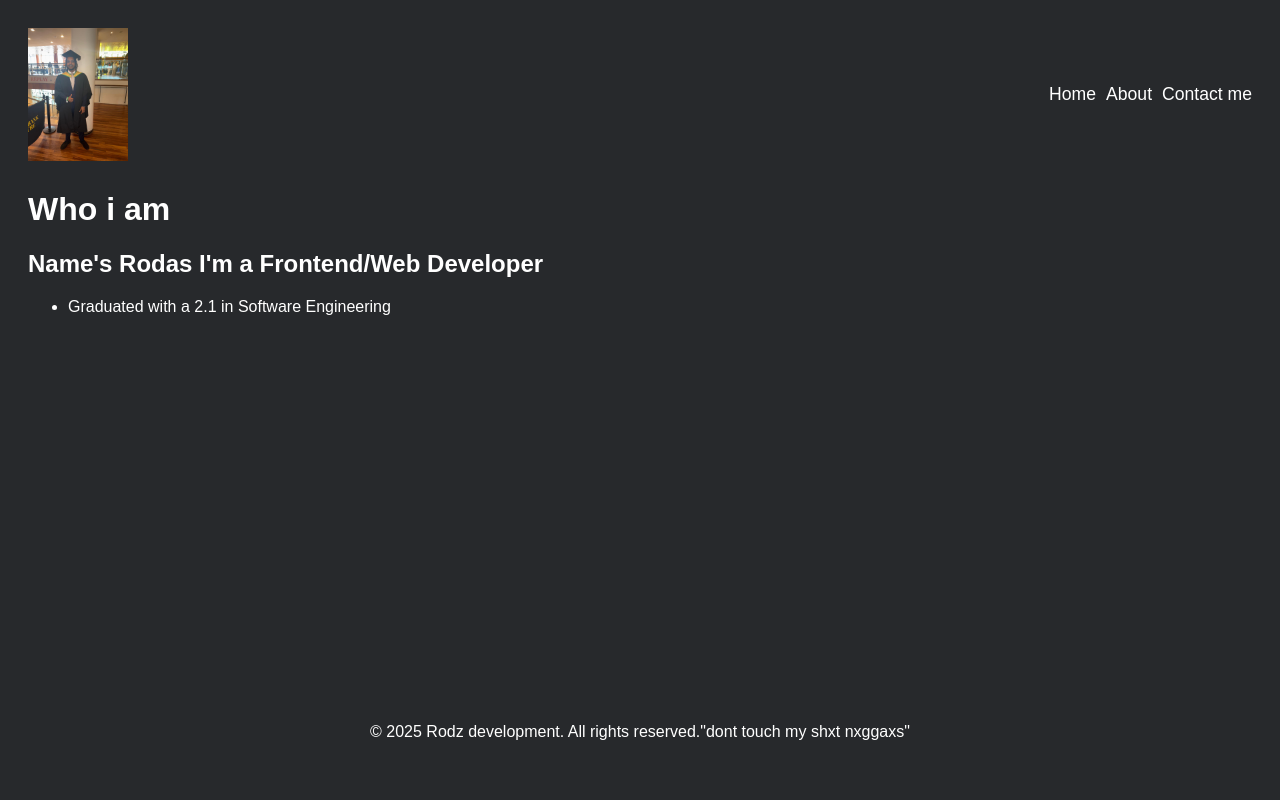
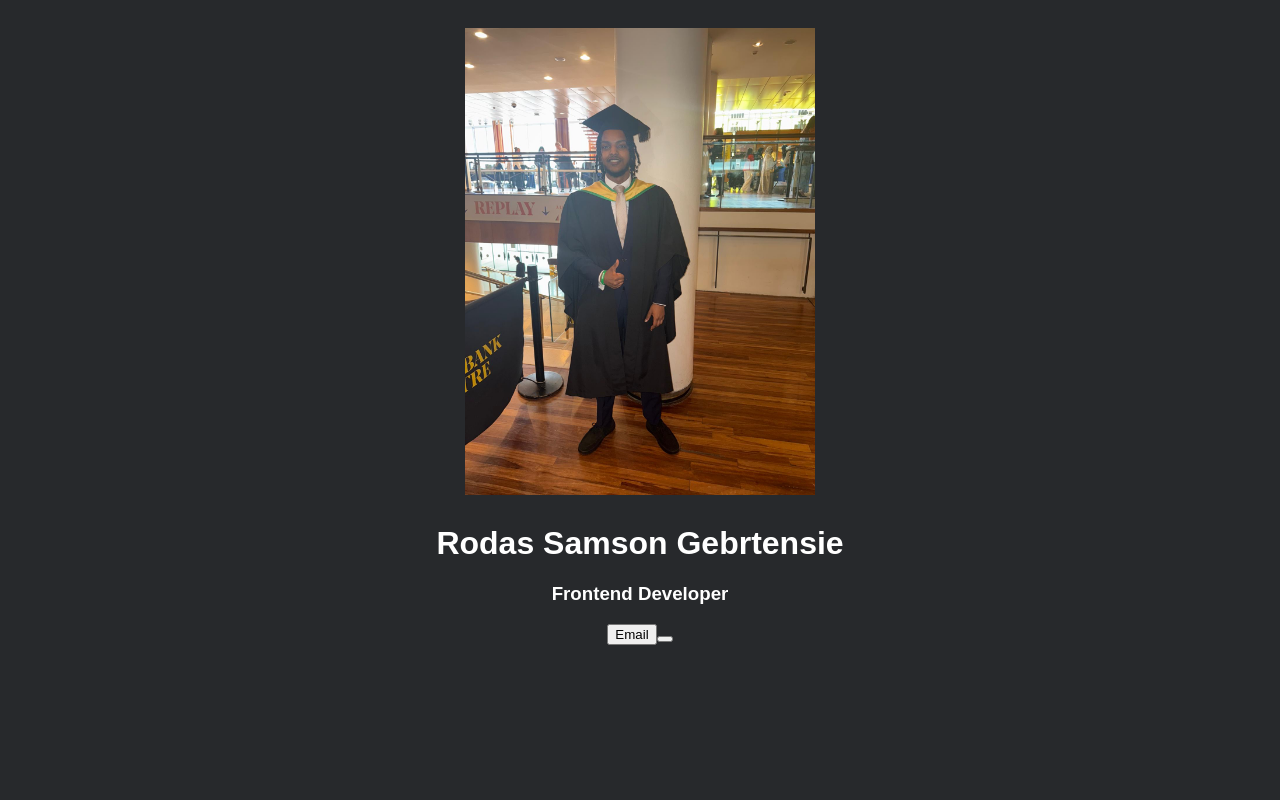
Before and after one commit to Unidentified-Coder/React-Projects, a React (Vite) app in the folder Business-Card/: page / in a window 1280 px wide. Shown: the top 800 px of the page. Built offline with nearby package versions, Linux system fonts and the light colour scheme.

Commit message:
Header Foundation + minor debugs

```diff
--- a/Business-Card/package.json
+++ b/Business-Card/package.json
@@ -10,6 +10,7 @@
     "preview": "vite preview"
   },
   "dependencies": {
+    "lucide-react": "^0.544.0",
     "react": "^19.1.1",
     "react-dom": "^19.1.1"
   },
--- a/Business-Card/src/Header.jsx
+++ b/Business-Card/src/Header.jsx
@@ -1,15 +1,18 @@
+import {Mail} from "lucide-react"
 export default function Header(){
   return (
       <header className="header">
-        <img src="src/assets/Rodas-Grad-Pic.JPG" width="100px" alt="Rodas in Graduation Attire"/>
-      <nav>
-        <ul className="nav-list">
-          <li className="nav-list-item">Home</li>
-          <li className="nav-list-item">About</li>
-          <li className="nav-list-item">Contact me</li>
+        <img src="src/assets/Rodas-Grad-Pic.JPG" alt="Rodas in Graduation Attire"/>
 
-        </ul>
-      </nav>
+        <h1>Rodas Samson Gebrtensie</h1>
+        <h3>Frontend Developer</h3>
+
+        <button className="email-button">
+        <mail className="icon"/>
+        <span>Email</span>
+
+        </button>
+        <button></button>
       </header>
 
   )
--- a/Business-Card/src/index.css
+++ b/Business-Card/src/index.css
@@ -22,18 +22,12 @@ h1 {
     margin-top: 30px;
 }
 
-.header {
-    display: flex;
-    align-items: center;
-    justify-content: space-between;
+.header{
+    text-align: center;
 }
+header > img {
+    display: block;
+    margin: auto;
+    width: 350px;
 
-.nav-list {
-    list-style: none;
-    display: flex;
 }
-
-.nav-list-item {
-    margin-left: 10px;
-    font-size: 1.1rem;
-}
--- a/Business-Card/src/main.jsx
+++ b/Business-Card/src/main.jsx
@@ -3,22 +3,7 @@ import { createRoot } from "react-dom/client"
 import Header from "./Header"
 const root = createRoot(document.getElementById("root"))
 
-function MainContent(){
-  return(
-      <main>
-        <h1>
-          Who i am
-        </h1>
-          <h2>
-            Name's Rodas I'm a Frontend/Web Developer
-          </h2>
-          <ul>
-            <li>Graduated with a 2.1 in Software Engineering</li>
-          </ul>
-      </main>
 
-  )
-}
 function Footer(){
   return(
      <footer className="Legals">
@@ -30,7 +15,7 @@ function MainPage(){
   return(
     <>
     <Header />
-    <MainContent />
+
     <Footer />
     </>
   )
```
Also changed, not shown: 1 other file (tests, documents, lock files or other folders).
